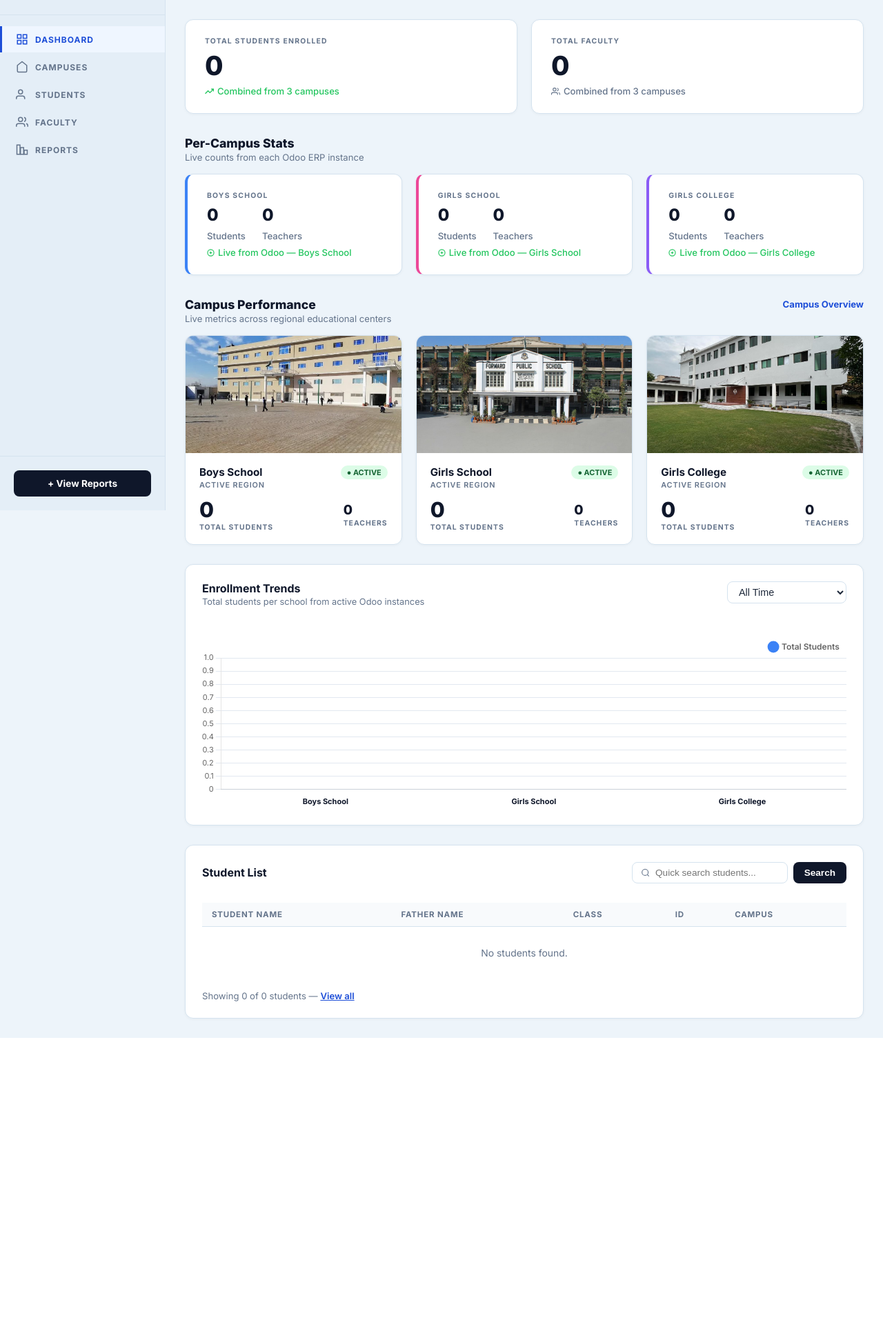
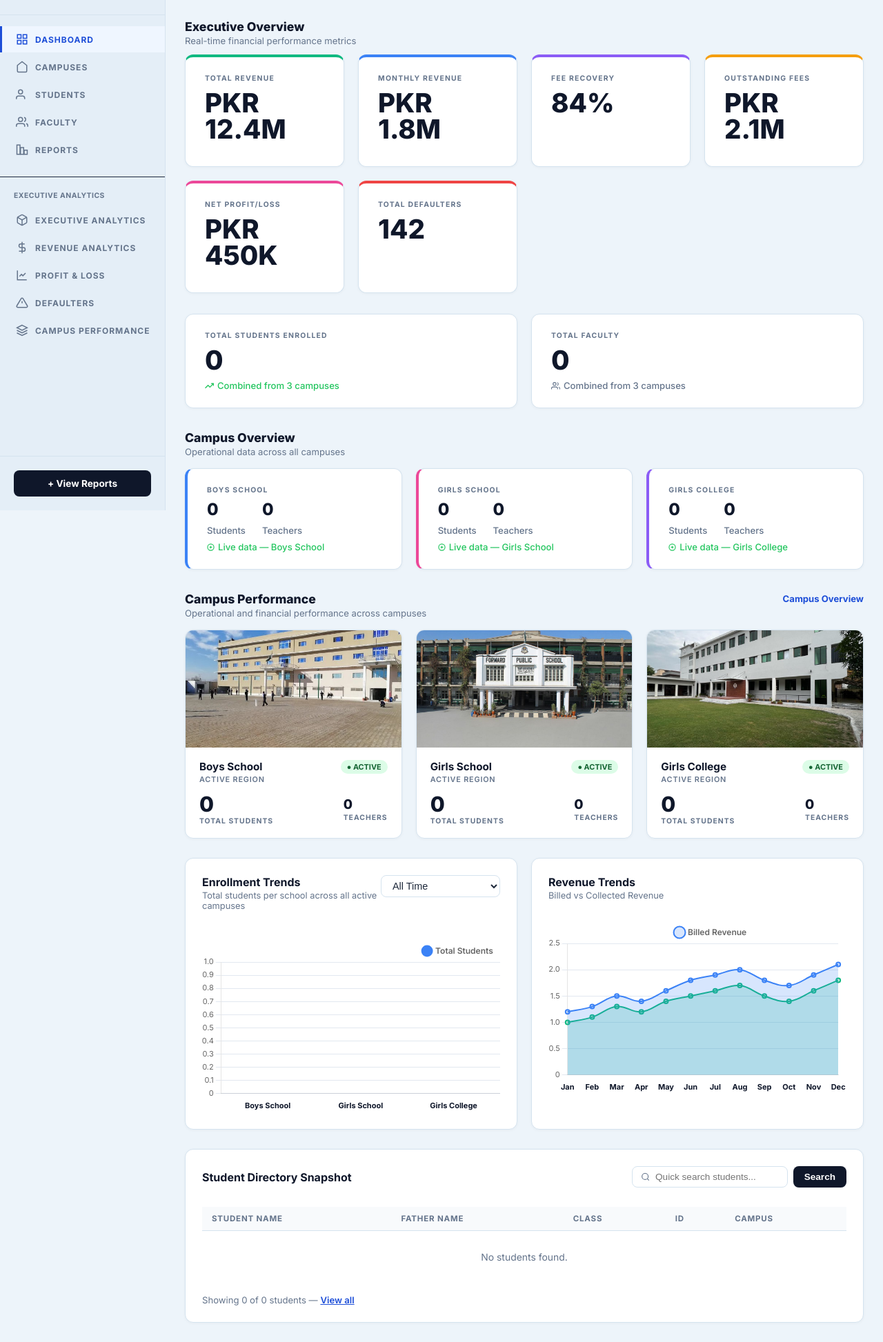
Before and after one commit to rayankhan2003/Forward-Frontend, a Flask app: page / in a window 1280 px wide. Shown: the part 60-2006 px from the top of the page at 69% size. Before the commit the page ends 1565 px from the top, so only its background shows below. Run offline with Flask 3, Linux system fonts and the light colour scheme; data that the repository does not hold is empty.

Commit message:
feat: implement executive analytics suite with finance module and dedicated dashboards

```diff
--- a/app.py
+++ b/app.py
@@ -1,5 +1,6 @@
 from flask import Flask, jsonify, request, render_template, flash, redirect, url_for
 import api_client
+import finance_client
 
 app = Flask(__name__)
 app.secret_key = 'forward-admin-secret-2026'
@@ -40,6 +41,10 @@ def dashboard():
         odoo_students  = api_client.get_all_odoo_students()
         campus = ''
 
+    # Fetch executive financial KPIs (Mock/Boys School)
+    finance_kpis = finance_client.get_financial_kpis()
+    revenue_trends = finance_client.get_revenue_trends()
+
     return render_template('dashboard.html',
                            metrics=metrics, trends=trends,
                            campuses=campuses,
@@ -48,7 +53,9 @@ def dashboard():
                            odoo_instances=api_client.ODOO_INSTANCES,
                            odoo_students=odoo_students[:10],
                            active_page='dashboard',
-                           campus=campus)
+                           campus=campus,
+                           finance_kpis=finance_kpis,
+                           revenue_trends=revenue_trends)
 
 @app.route('/campuses')
 def campuses():
@@ -161,5 +168,32 @@ def api_students():
     students, total = api_client.get_students(page=page)
     return jsonify({"students": students, "total": total})
 
+# ── Executive Intelligence Routes ──
+
+@app.route('/revenue')
+def revenue():
+    trends = finance_client.get_revenue_trends()
+    return render_template('revenue.html', trends=trends, active_page='revenue')
+
+@app.route('/profit-loss')
+def profit_loss():
+    pl_data = finance_client.get_profit_loss()
+    return render_template('profit_loss.html', pl_data=pl_data, active_page='profit_loss')
+
+@app.route('/defaulters')
+def defaulters():
+    defaulters_data = finance_client.get_defaulters()
+    return render_template('defaulters.html', defaulters=defaulters_data, active_page='defaulters')
+
+@app.route('/campus-performance')
+def campus_performance():
+    perf_data = finance_client.get_campus_financial_performance()
+    return render_template('campus_performance.html', performance=perf_data, active_page='campus_performance')
+
+@app.route('/executive-analytics')
+def executive_analytics():
+    kpis = finance_client.get_financial_kpis()
+    return render_template('executive_analytics.html', kpis=kpis, active_page='executive_analytics')
+
 if __name__ == '__main__':
     app.run(debug=True)
--- a/static/js/charts.js
+++ b/static/js/charts.js
@@ -37,6 +37,45 @@ document.addEventListener('DOMContentLoaded', function () {
                 },
                 barPercentage: 0.45,
                 categoryPercentage: 0.6
+            }
+        });
+    }
+
+    /* ── Revenue Trends line chart ── */
+    const revCtx = document.getElementById('revenueTrendsChart');
+    if (revCtx && typeof revenueTrendsData !== 'undefined') {
+        new Chart(revCtx.getContext('2d'), {
+            type: 'line',
+            data: revenueTrendsData,
+            options: {
+                responsive: true,
+                maintainAspectRatio: false,
+                scales: {
+                    y: {
+                        beginAtZero: true,
+                        grid: { color: '#E2E8F0', drawBorder: false },
+                        ticks: { font: { family: 'Inter', size: 11 } }
+                    },
+                    x: {
+                        grid: { display: false },
+                        ticks: {
+                            font: { family: 'Inter', size: 11, weight: '700' },
+                            color: '#0F172A'
+                        }
+                    }
+                },
+                plugins: {
+                    legend: {
+                        position: 'top',
+                        align: 'end',
+                        labels: {
+                            usePointStyle: true,
+                            pointStyle: 'circle',
+                            padding: 20,
+                            font: { family: 'Inter', size: 12, weight: '600' }
+                        }
+                    }
+                }
             }
         });
     }
--- a/templates/dashboard.html
+++ b/templates/dashboard.html
@@ -1,6 +1,40 @@
 {% extends "layout.html" %}
 
 {% block content %}
+
+<!-- ── Executive KPIs ── -->
+<div class="section-header" style="margin-bottom:12px;">
+    <div>
+        <h2 class="section-title">Executive Overview</h2>
+        <p class="section-sub">Real-time financial performance metrics</p>
+    </div>
+</div>
+<div class="metrics-grid" style="grid-template-columns: repeat(auto-fit, minmax(200px, 1fr)); margin-bottom: 30px;">
+    <div class="card metric-card" style="border-top: 4px solid #10B981;">
+        <span class="metric-label">TOTAL REVENUE</span>
+        <span class="metric-value">{{ finance_kpis.total_revenue }}</span>
+    </div>
+    <div class="card metric-card" style="border-top: 4px solid #3B82F6;">
+        <span class="metric-label">MONTHLY REVENUE</span>
+        <span class="metric-value">{{ finance_kpis.monthly_revenue }}</span>
+    </div>
+    <div class="card metric-card" style="border-top: 4px solid #8B5CF6;">
+        <span class="metric-label">FEE RECOVERY</span>
+        <span class="metric-value">{{ finance_kpis.fee_recovery_percent }}%</span>
+    </div>
+    <div class="card metric-card" style="border-top: 4px solid #F59E0B;">
+        <span class="metric-label">OUTSTANDING FEES</span>
+        <span class="metric-value">{{ finance_kpis.outstanding_fees }}</span>
+    </div>
+    <div class="card metric-card" style="border-top: 4px solid #EC4899;">
+        <span class="metric-label">NET PROFIT/LOSS</span>
+        <span class="metric-value">{{ finance_kpis.net_profit_loss }}</span>
+    </div>
+    <div class="card metric-card" style="border-top: 4px solid #EF4444;">
+        <span class="metric-label">TOTAL DEFAULTERS</span>
+        <span class="metric-value">{{ finance_kpis.total_defaulters }}</span>
+    </div>
+</div>
 
 <!-- ── Metric Cards (Combined Totals) ── -->
 <div class="metrics-grid-two">
@@ -25,8 +59,8 @@
 <!-- ── Per-Campus Stats ── -->
 <div class="section-header" style="margin-top:28px;">
     <div>
-        <h2 class="section-title">{% if campus %}Campus Stats{% else %}Per-Campus Stats{% endif %}</h2>
-        <p class="section-sub">Live counts from {% if campus %}{{ odoo_instances[campus].name }}{% else %}each Odoo ERP instance{% endif %}</p>
+        <h2 class="section-title">Campus Overview</h2>
+        <p class="section-sub">Operational data across all campuses</p>
     </div>
 </div>
 <div class="metrics-grid">
@@ -45,7 +79,7 @@
         </div>
         <span class="metric-sub positive" style="margin-top:8px;">
             <svg width="11" height="11" viewBox="0 0 24 24" fill="none" stroke="currentColor" stroke-width="2.5"><circle cx="12" cy="12" r="10"/><path d="M12 8v8"/><path d="M8 12h8"/></svg>
-            Live from Odoo &mdash; {{ odoo_instances[key].name }}
+            Live data &mdash; {{ odoo_instances[key].name }}
         </span>
     </div>
     {% endfor %}
@@ -55,7 +89,7 @@
 <div class="section-header">
     <div>
         <h2 class="section-title">Campus Performance</h2>
-        <p class="section-sub">Live metrics across regional educational centers</p>
+        <p class="section-sub">Operational and financial performance across campuses</p>
     </div>
     <a href="/campuses" class="view-map-link" style="text-decoration:none;">Campus Overview</a>
 </div>
@@ -100,12 +134,12 @@
 </div>
 
 <!-- ── Charts Row ── -->
-<div class="charts-row" style="grid-template-columns: 1fr;">
+<div class="charts-row">
     <div class="card chart-card">
         <div style="display:flex; justify-content:space-between; align-items:flex-start; margin-bottom:12px;">
             <div>
                 <h3 class="card-title">Enrollment Trends</h3>
-                <p class="card-subtitle">Total students per school from active Odoo instances</p>
+                <p class="card-subtitle">Total students per school across all active campuses</p>
             </div>
             <select id="enrollmentYearFilter" class="filter-input" style="width: auto; padding: 6px 12px; font-size: 0.9rem;" onchange="updateEnrollmentChart(this.value)">
                 <option value="2024">Current Year (2024)</option>
@@ -118,12 +152,20 @@
             <canvas id="enrollmentChart"></canvas>
         </div>
     </div>
+
+    <div class="card chart-card">
+        <h3 class="card-title">Revenue Trends</h3>
+        <p class="card-subtitle">Billed vs Collected Revenue</p>
+        <div class="chart-area">
+            <canvas id="revenueTrendsChart"></canvas>
+        </div>
+    </div>
 </div>
 
 <!-- ── Student Table ── -->
 <div class="card table-card">
     <div class="section-header-actions" style="margin-bottom:12px;">
-        <h3 class="card-title" style="margin-bottom:0;">Student List{% if campus %} &mdash; {{ odoo_instances[campus].name }}{% endif %}</h3>
+        <h3 class="card-title" style="margin-bottom:0;">Student Directory Snapshot{% if campus %} &mdash; {{ odoo_instances[campus].name }}{% endif %}</h3>
         <form method="GET" action="/students" style="display:flex;gap:8px;">
             <div class="search-input-wrap quick-search">
                 <svg width="15" height="15" viewBox="0 0 24 24" fill="none" stroke="#64748B" stroke-width="2"><circle cx="11" cy="11" r="8"/><path d="m21 21-4.35-4.35"/></svg>
@@ -173,6 +215,7 @@
 <script>
     const trendsData = {{ trends | tojson }};
     const demographicsData = {{ demographics | tojson }};
+    const revenueTrendsData = {{ revenue_trends | tojson }};
 
     function updateEnrollmentChart(year) {
         if (!window.enrollmentChartInstance) {
--- a/templates/layout.html
+++ b/templates/layout.html
@@ -54,6 +54,41 @@
                     </a>
                 </li>
 
+            </ul>
+
+            <div class="sidebar-divider" style="margin: 20px 0; border-top: 1px solid #1E293B;"></div>
+            <p style="padding: 0 20px; font-size: 0.65rem; font-weight: 700; color: #64748B; letter-spacing: 0.5px; text-transform: uppercase; margin-bottom: 10px;">EXECUTIVE ANALYTICS</p>
+            <ul>
+                <li class="{{ 'active' if active_page == 'executive_analytics' else '' }}">
+                    <a href="/executive-analytics">
+                        <svg class="nav-icon" viewBox="0 0 24 24" fill="none" stroke="currentColor" stroke-width="2"><path d="M21 16V8a2 2 0 0 0-1-1.73l-7-4a2 2 0 0 0-2 0l-7 4A2 2 0 0 0 3 8v8a2 2 0 0 0 1 1.73l7 4a2 2 0 0 0 2 0l7-4A2 2 0 0 0 21 16z"></path><polyline points="3.27 6.96 12 12.01 20.73 6.96"></polyline><line x1="12" y1="22.08" x2="12" y2="12"></line></svg>
+                        EXECUTIVE ANALYTICS
+                    </a>
+                </li>
+                <li class="{{ 'active' if active_page == 'revenue' else '' }}">
+                    <a href="/revenue">
+                        <svg class="nav-icon" viewBox="0 0 24 24" fill="none" stroke="currentColor" stroke-width="2"><line x1="12" y1="1" x2="12" y2="23"></line><path d="M17 5H9.5a3.5 3.5 0 0 0 0 7h5a3.5 3.5 0 0 1 0 7H6"></path></svg>
+                        REVENUE ANALYTICS
+                    </a>
+                </li>
+                <li class="{{ 'active' if active_page == 'profit_loss' else '' }}">
+                    <a href="/profit-loss">
+                        <svg class="nav-icon" viewBox="0 0 24 24" fill="none" stroke="currentColor" stroke-width="2"><path d="M3 3v18h18"/><path d="M18.7 8l-5.1 5.2-2.8-2.7L7 14.3"/></svg>
+                        PROFIT & LOSS
+                    </a>
+                </li>
+                <li class="{{ 'active' if active_page == 'defaulters' else '' }}">
+                    <a href="/defaulters">
+                        <svg class="nav-icon" viewBox="0 0 24 24" fill="none" stroke="currentColor" stroke-width="2"><path d="M10.29 3.86L1.82 18a2 2 0 0 0 1.71 3h16.94a2 2 0 0 0 1.71-3L13.71 3.86a2 2 0 0 0-3.42 0z"></path><line x1="12" y1="9" x2="12" y2="13"></line><line x1="12" y1="17" x2="12.01" y2="17"></line></svg>
+                        DEFAULTERS
+                    </a>
+                </li>
+                <li class="{{ 'active' if active_page == 'campus_performance' else '' }}">
+                    <a href="/campus-performance">
+                        <svg class="nav-icon" viewBox="0 0 24 24" fill="none" stroke="currentColor" stroke-width="2"><polygon points="12 2 2 7 12 12 22 7 12 2"></polygon><polyline points="2 17 12 22 22 17"></polyline><polyline points="2 12 12 17 22 12"></polyline></svg>
+                        CAMPUS PERFORMANCE
+                    </a>
+                </li>
             </ul>
         </nav>
         <div class="sidebar-footer">
--- a/templates/reports.html
+++ b/templates/reports.html
@@ -4,7 +4,7 @@
 <div class="page-header">
     <div>
         <h1>Institutional Analytics</h1>
-        <p class="page-desc">Live data from Odoo ERP — All Campuses</p>
+        <p class="page-desc">Institution-wide operational analytics</p>
     </div>
 </div>
 
--- a/templates/students.html
+++ b/templates/students.html
@@ -6,9 +6,7 @@
     <p class="breadcrumb">DIRECTORY &rsaquo; <strong>STUDENTS</strong></p>
     <h1>Student Records</h1>
     <p class="page-desc">
-      Viewing {{ total }} registered students
-      {% if campus %} from {{ odoo_instances[campus].name }}
-      {% else %} across all campuses{% endif %}.
+      Displaying {{ total }} student records across selected campuses.
     </p>
   </div>
 
```
Also changed, not shown: finance_client.py (added, +148 -0 lines), templates/campus_performance.html (added, +47 -0 lines), templates/defaulters.html (added, +43 -0 lines), templates/executive_analytics.html (added, +37 -0 lines), templates/faculty.html (+3 -5 lines), templates/profit_loss.html (added, +57 -0 lines), templates/revenue.html (added, +45 -0 lines).
